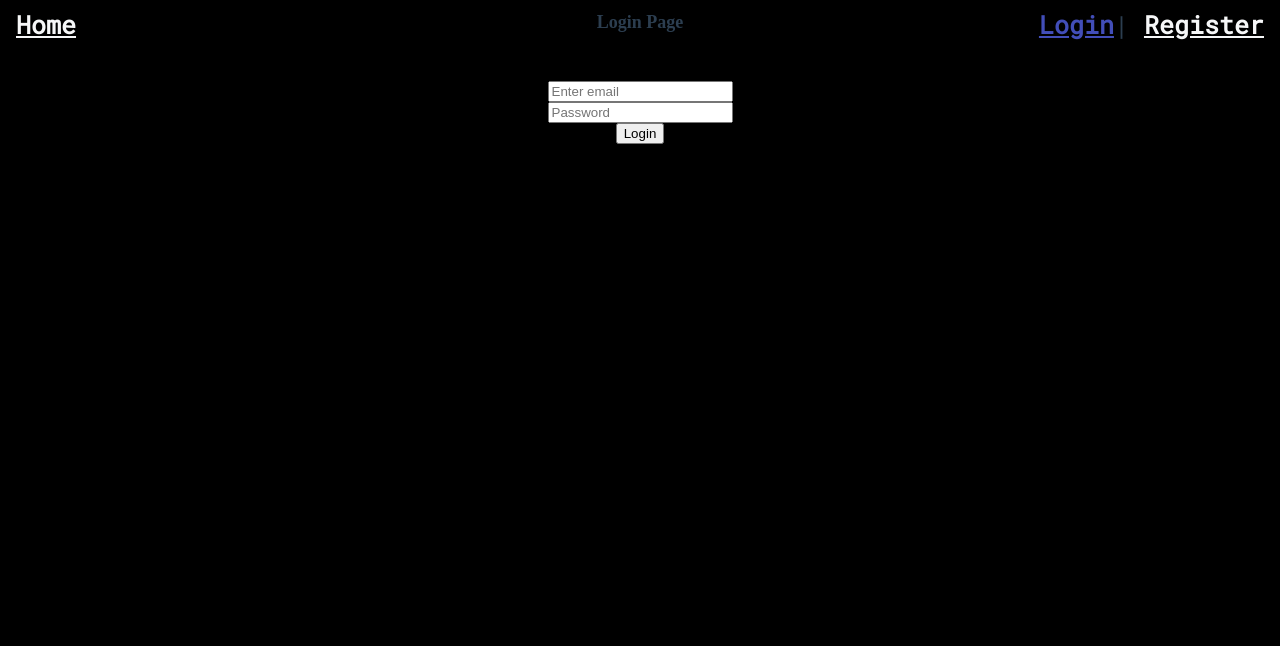
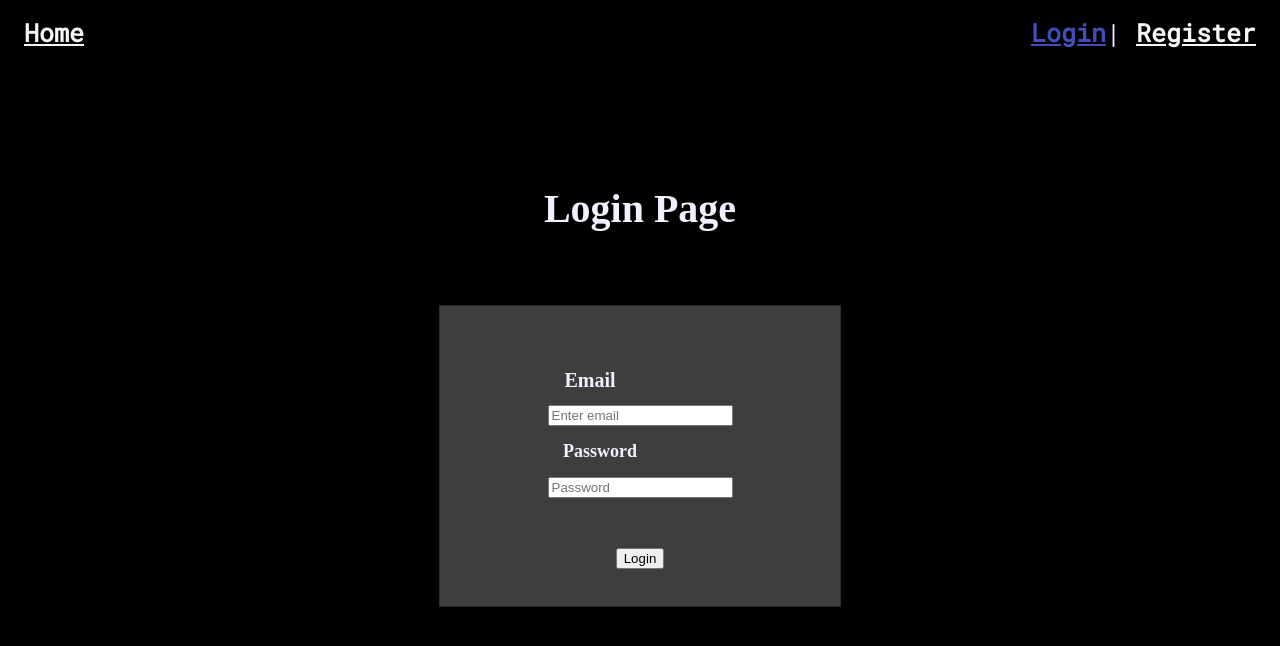
Before and after one commit to AtaGowani/CryptoChat, a Vue app in the folder frontend/: page /login in a window 1280 px wide. Shown: the top 646 px of the page. Built offline with nearby package versions, Linux system fonts and the light colour scheme.

Commit message:
Fixed home router link and update login page style

```diff
--- a/frontend/src/App.vue
+++ b/frontend/src/App.vue
@@ -1,7 +1,7 @@
 <template>
   <div class = "container">
     <div id=left_nav>
- <router-link to='/home'>Home</router-link>
+ <router-link to='/'>Home</router-link>
   </div>
   <div id="right_nav">
     <router-link to='/login'>Login</router-link>|
--- a/frontend/src/router/index.js
+++ b/frontend/src/router/index.js
@@ -5,7 +5,7 @@ import Register from '../views/Register.vue'
 
 const routes = [
   {
-    path: '/home',
+    path: '/',
     name: 'home',
     component: Home
   },
--- a/frontend/src/views/Login.vue
+++ b/frontend/src/views/Login.vue
@@ -5,8 +5,9 @@
     <br />
     <div class="row">
       <div class="col-mod-6">
-        <form>
-          <div class="form-group">
+        <form class="login-container">
+          <div class="form-group1">
+            <h1 class="email">Email</h1>
             <input
               type="email"
               class="form-control"
@@ -15,7 +16,8 @@
               placeholder="Enter email"
             />
           </div>
-          <div class="form-group">
+          <div class="form-group2">
+            <h2 class="password">Password</h2>
             <input
               type="password"
               class="form-control"
@@ -23,7 +25,7 @@
               placeholder="Password"
             />
           </div>
-          <button type="submit" class="btn btn-primary">Login</button>
+          <button type="submit" class="btn-btn-primary">Login</button>
         </form>
       </div>
     </div>
@@ -32,8 +34,46 @@
 
 
 <style lang="scss">
-    h1 {
-        font-size: large;
+    .container {
+      padding:16px;
+      position: relative;
+      font-size: 20px;
+      color: rgb(240, 240, 255);
+      padding: 50px;
+    }
+
+    .login-container {
+      border: 1px solid #2d2d2e;
+      display: block;
+      margin: 0 auto;
+      width: 400px;
+      height: 300px;
+      background-color: #3e3e3f;
+    }
+
+    .form-group1 {
+       margin-top: 50px;
+       font-size: 10px;
+        width: 100%;
+        display: inline-block;
+    }
+
+    .email {
+      margin-right: 100px;
+    }
+
+    .password {
+      margin-right: 80px;
+    }
+    .form-group2 {
+       font-size: 12px;
+        width: 100%;
+        display: inline-block;
 
     }
+
+    .btn-btn-primary {
+      margin-top:50px;
+    }
+
 </style>
```
